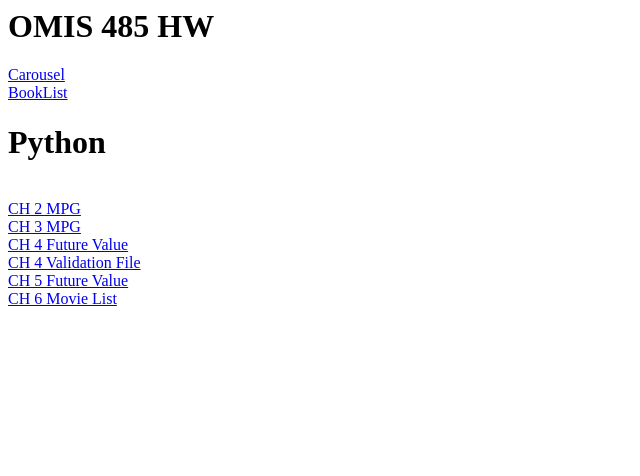
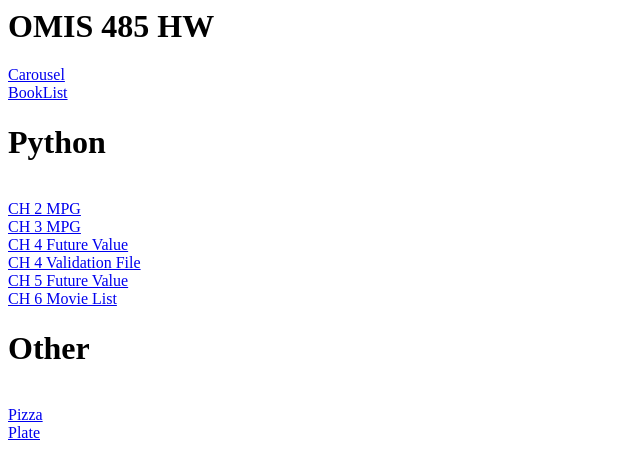
Before and after one commit to stephaniedemaria/485, a plain HTML site: page index.html in a window 1280 px wide. Shown: the whole page, without its empty margins (0-640 px from the left). Drawn offline with Linux system fonts and the light colour scheme.

Commit message:
Update index.html

```diff
--- a/index.html
+++ b/index.html
@@ -13,5 +13,8 @@
         <a href="https://stephaniedemaria.github.io/485/validation.py">CH 4 Validation File</a>  <br>
         <a href="https://stephaniedemaria.github.io/485/future_value_ch5.py">CH 5 Future Value</a>  <br>
         <a href="https://stephaniedemaria.github.io/485/movie_list_2d.py">CH 6 Movie List</a>  <br>
+        <h1>Other</h1> <br>
+        <a href="https://stephaniedemaria.github.io/485/pizza.jpg">Pizza</a>  <br>
+        <a href="https://stephaniedemaria.github.io/485/plate.jpg">Plate</a>  <br>
     </body>
 </html>
```
